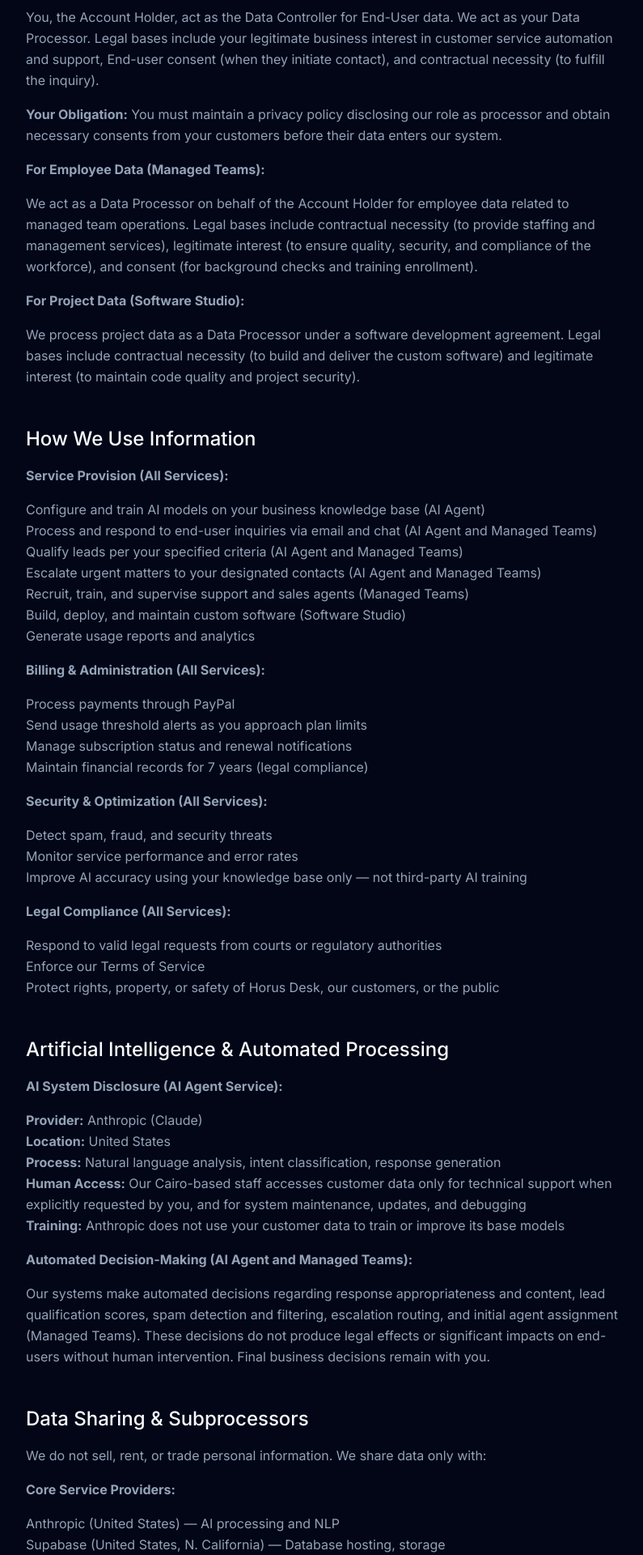
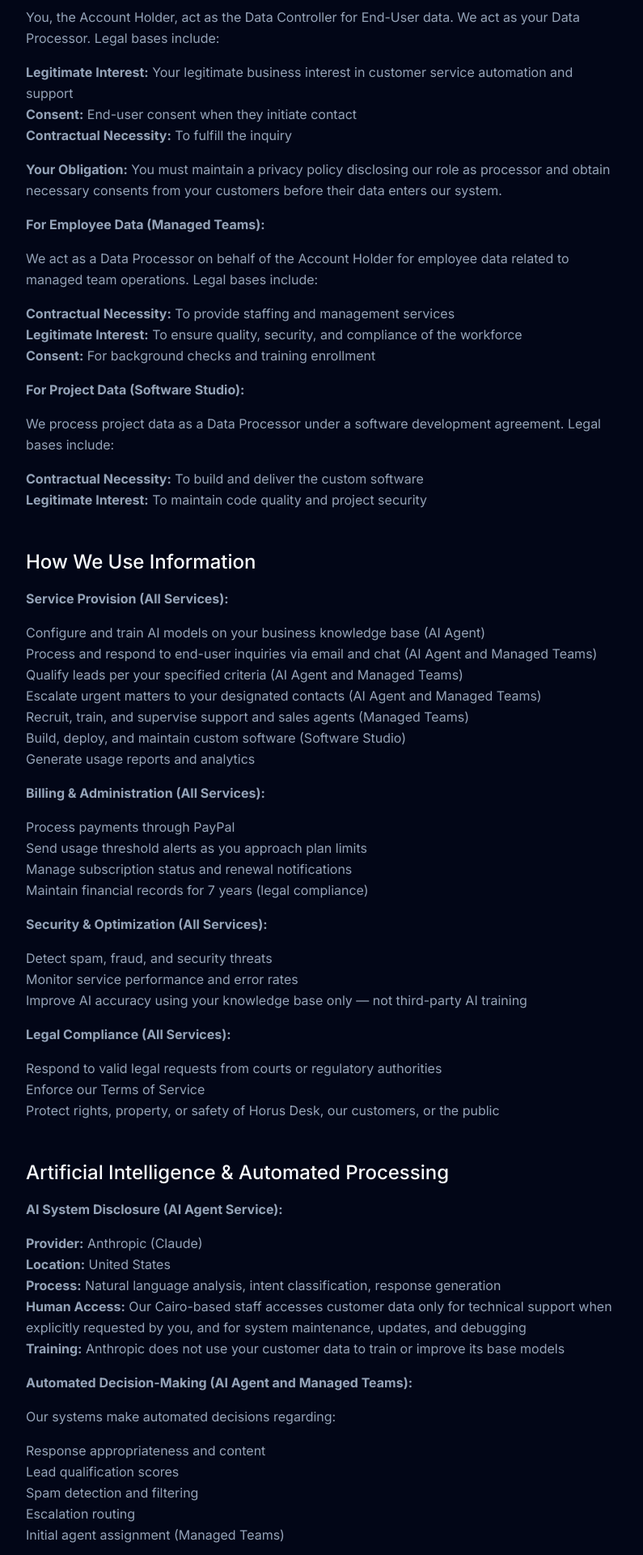
Before and after one commit to right-spc/horusdesk-website-v2, a React (Vite) app: page /privacy-policy in a window 1280 px wide. Shown: the part 2920-4840 px from the top of the page at 81% size, without its empty margins (240-1035 px from the left). Built offline with nearby package versions, Linux system fonts and the light colour scheme; no server answers.

Commit message:
fix: improve privacy policy formatting with bullet points
- Convert inline lists in Legal Basis, Automated Decision-Making, and Compliance sections to bullet lists
- Restructure Dispute Resolution section as a bulleted list for better readability

```diff
--- a/src/pages/PrivacyPolicyPage.tsx
+++ b/src/pages/PrivacyPolicyPage.tsx
@@ -130,14 +130,28 @@
               </ul>
 
               <p><strong>For End-Users (Processed on Your Behalf — AI Agent and Managed Teams):</strong></p>
-              <p>You, the Account Holder, act as the Data Controller for End-User data. We act as your Data Processor. Legal bases include your legitimate business interest in customer service automation and support, End-user consent (when they initiate contact), and contractual necessity (to fulfill the inquiry).</p>
+              <p>You, the Account Holder, act as the Data Controller for End-User data. We act as your Data Processor. Legal bases include:</p>
+              <ul>
+                <li><strong>Legitimate Interest:</strong> Your legitimate business interest in customer service automation and support</li>
+                <li><strong>Consent:</strong> End-user consent when they initiate contact</li>
+                <li><strong>Contractual Necessity:</strong> To fulfill the inquiry</li>
+              </ul>
               <p><strong>Your Obligation:</strong> You must maintain a privacy policy disclosing our role as processor and obtain necessary consents from your customers before their data enters our system.</p>
 
               <p><strong>For Employee Data (Managed Teams):</strong></p>
-              <p>We act as a Data Processor on behalf of the Account Holder for employee data related to managed team operations. Legal bases include contractual necessity (to provide staffing and management services), legitimate interest (to ensure quality, security, and compliance of the workforce), and consent (for background checks and training enrollment).</p>
+              <p>We act as a Data Processor on behalf of the Account Holder for employee data related to managed team operations. Legal bases include:</p>
+              <ul>
+                <li><strong>Contractual Necessity:</strong> To provide staffing and management services</li>
+                <li><strong>Legitimate Interest:</strong> To ensure quality, security, and compliance of the workforce</li>
+                <li><strong>Consent:</strong> For background checks and training enrollment</li>
+              </ul>
 
               <p><strong>For Project Data (Software Studio):</strong></p>
-              <p>We process project data as a Data Processor under a software development agreement. Legal bases include contractual necessity (to build and deliver the custom software) and legitimate interest (to maintain code quality and project security).</p>
+              <p>We process project data as a Data Processor under a software development agreement. Legal bases include:</p>
+              <ul>
+                <li><strong>Contractual Necessity:</strong> To build and deliver the custom software</li>
+                <li><strong>Legitimate Interest:</strong> To maintain code quality and project security</li>
+              </ul>
             </Section>
 
             <Section title="How We Use Information">
@@ -186,7 +200,15 @@
               </ul>
 
               <p><strong>Automated Decision-Making (AI Agent and Managed Teams):</strong></p>
-              <p>Our systems make automated decisions regarding response appropriateness and content, lead qualification scores, spam detection and filtering, escalation routing, and initial agent assignment (Managed Teams). These decisions do not produce legal effects or significant impacts on end-users without human intervention. Final business decisions remain with you.</p>
+              <p>Our systems make automated decisions regarding:</p>
+              <ul>
+                <li>Response appropriateness and content</li>
+                <li>Lead qualification scores</li>
+                <li>Spam detection and filtering</li>
+                <li>Escalation routing</li>
+                <li>Initial agent assignment (Managed Teams)</li>
+              </ul>
+              <p>These decisions do not produce legal effects or significant impacts on end-users without human intervention. Final business decisions remain with you.</p>
             </Section>
 
             <Section title="Data Sharing & Subprocessors">
@@ -340,17 +362,25 @@
 
             <Section title="Dispute Resolution & Complaints">
               <p>We are committed to resolving privacy concerns in good faith:</p>
-              <p><strong>Internal Resolution:</strong> Contact our Privacy Officer at privacy@horusdesk.com. We will investigate and respond within 3 business days.</p>
-              <p><strong>Payment-Related Privacy Disputes:</strong> For disputes involving payment data processing, contact support@horusdesk.com. We will attempt resolution within 3 business days. If unsatisfied, you may escalate through PayPal&apos;s Resolution Center.</p>
-              <p><strong>Egyptian Consumer Protection Agency:</strong> If unresolved, file a formal complaint with the Egyptian Consumer Protection Agency (CPA). Website: cpa.gov.eg/en-us/Complaints/Complaint-Filing. Hotline: +2019588. We cooperate fully with the CPA and abide by their resolutions regarding consumer complaints.</p>
-              <p><strong>Judicial Remedies:</strong> If administrative resolution fails, disputes shall be governed by the laws of the Arab Republic of Egypt and subject to the exclusive jurisdiction of competent courts in Egypt, subject to your mandatory local jurisdictional rights where applicable.</p>
-              <p><strong>No Class Actions:</strong> By using our Service, you agree to resolve disputes on an individual basis only.</p>
-              <p><strong>No Third-Party Beneficiaries:</strong> This Privacy Policy creates no enforceable rights in any person not a party to it. Only Account Holders (and their End-Users exercising rights through the Account Holder) may enforce these provisions.</p>
+              <ul>
+                <li><strong>Internal Resolution:</strong> Contact our Privacy Officer at privacy@horusdesk.com. We will investigate and respond within 3 business days.</li>
+                <li><strong>Payment-Related Privacy Disputes:</strong> For disputes involving payment data processing, contact support@horusdesk.com. We will attempt resolution within 3 business days. If unsatisfied, you may escalate through PayPal&apos;s Resolution Center.</li>
+                <li><strong>Egyptian Consumer Protection Agency:</strong> If unresolved, file a formal complaint with the Egyptian Consumer Protection Agency (CPA). Website: cpa.gov.eg/en-us/Complaints/Complaint-Filing. Hotline: +2019588. We cooperate fully with the CPA and abide by their resolutions regarding consumer complaints.</li>
+                <li><strong>Judicial Remedies:</strong> If administrative resolution fails, disputes shall be governed by the laws of the Arab Republic of Egypt and subject to the exclusive jurisdiction of competent courts in Egypt, subject to your mandatory local jurisdictional rights where applicable.</li>
+                <li><strong>No Class Actions:</strong> By using our Service, you agree to resolve disputes on an individual basis only.</li>
+                <li><strong>No Third-Party Beneficiaries:</strong> This Privacy Policy creates no enforceable rights in any person not a party to it. Only Account Holders (and their End-Users exercising rights through the Account Holder) may enforce these provisions.</li>
+              </ul>
             </Section>
 
             <Section title="Compliance With Local Laws">
               <p>We provide services globally but are headquartered in Egypt. We cannot guarantee compliance with every jurisdiction&apos;s specific privacy requirements.</p>
-              <p><strong>Your Responsibility:</strong> You are responsible for ensuring your use of our Service (including collection of End-User data) complies with all applicable local laws, including but not limited to GDPR, CCPA/CPRA, PIPEDA, and local data localization requirements.</p>
+              <p><strong>Your Responsibility:</strong> You are responsible for ensuring your use of our Service (including collection of End-User data) complies with all applicable local laws, including but not limited to:</p>
+              <ul>
+                <li>General Data Protection Regulation (GDPR) if serving EU residents</li>
+                <li>California Consumer Privacy Act (CCPA/CPRA) if serving California residents</li>
+                <li>Personal Information Protection and Electronic Documents Act (PIPEDA) for Canadian users</li>
+                <li>Local data localization requirements</li>
+              </ul>
               <p>If you require specific contractual or technical modifications for local compliance, notify us at legal@horusdesk.com. We will assess feasibility but make no guarantee that all requests can be accommodated.</p>
             </Section>
 
```
